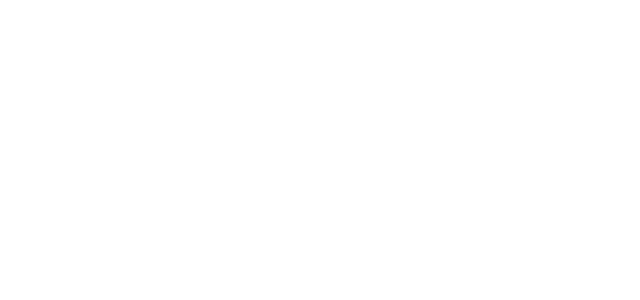
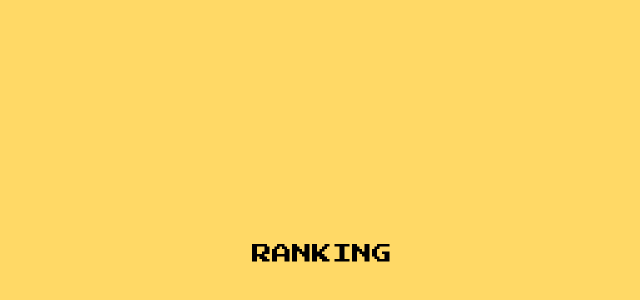
Before and after one commit to chaeryeon823/Embedded-System, a React (Create React App) app in the folder embedded-app/: page /ranking in a window 1280 px wide. Before the commit this address had no page. Shown: the part 146-446 px from the top of the page, without its empty margins (318-958 px from the left). Built offline with nearby package versions, Linux system fonts and the light colour scheme.

Commit message:
Feat : Add RankingListItem

```diff
--- a/embedded-app/src/App.js
+++ b/embedded-app/src/App.js
@@ -29,6 +29,7 @@ import { BrowserRouter, Routes, Route } from "react-router-dom";
 import MainPage from "./New/Main/Mainpage";
 import Loginpage from "./New/Login/Loginpage";
 import Shotpage from "./New/Shot/Shotpage";
+import Rankingpage from "./New/Ranking/Rankingpage";
 
 function App(props) {
   return(
@@ -37,6 +38,7 @@ function App(props) {
         <Route  index element={<MainPage />}/>
         <Route path="login" element={<Loginpage />}/>
         <Route path="shot" element={<Shotpage />}/>
+        <Route path="ranking" element={<Rankingpage />}></Route>
       </Routes>
     </BrowserRouter>
   )
--- a/embedded-app/src/New/Main/Button.jsx
+++ b/embedded-app/src/New/Main/Button.jsx
@@ -13,6 +13,9 @@ function Button(props) {
         }
         else if(page === 'shot') {
             navigate(`/shot`);
+        }
+        else if(page === 'ranking') {
+            navigate(`/ranking`);
         }
     }
 
--- a/embedded-app/src/New/Main/Card.jsx
+++ b/embedded-app/src/New/Main/Card.jsx
@@ -5,7 +5,7 @@ import Button from "./Button";
 function Card(props) {
     return(
         <Wrapper>
-            <Message text="Look at this fancy pop-up"></Message>
+            <Message text="Press Start Button"></Message>
             <Button text="Start!" page="login"></Button>
         </Wrapper>
     )
--- /dev/null
+++ b/embedded-app/src/New/Ranking/Rankingpage.jsx
@@ -0,0 +1,35 @@
+import React from "react";
+import styled from "styled-components";
+function Rankingpage(props) {
+    return(
+        <Wrapper>
+            <Content>
+                <Text>RANKING</Text>
+            </Content>
+        </Wrapper>
+
+    )
+}
+const Wrapper=styled.div`
+    background-color:#ffd966;
+    width:100vw;
+    height:100vh;
+`
+const Content=styled.div`
+    display:flex;
+    flex-direction: column;
+    align-items: center;
+
+    position: absolute;
+    left: 50%;
+    top: 50%;
+    transform: translate(-50%, -50%);
+`
+const Text=styled.p`
+    margin:0;
+    font-family: 'Press Start 2P', cursive;
+    font-size:1.25rem;
+
+
+`
+export default Rankingpage;
--- a/embedded-app/src/New/Shot/Shotpage.jsx
+++ b/embedded-app/src/New/Shot/Shotpage.jsx
@@ -11,7 +11,7 @@ function Shotpage(props) {
                 <TimeText> 00:00</TimeText>
                 <ShotCard></ShotCard>
                 <Button text="Restart!!" radius="5px" page="login" margin="1rem" ></Button>
-                <Button text="Ranking!!" radius="5px" page="login" ></Button>
+                <Button text="Ranking!!" radius="5px" page="ranking" ></Button>
             </Content>
         </Wrapper>
     )
```
Also changed, not shown: embedded-app/src/New/Ranking/RankingList.jsx (added, +14 -0 lines), embedded-app/src/New/Ranking/RankingListItem.jsx (added, +13 -0 lines).
